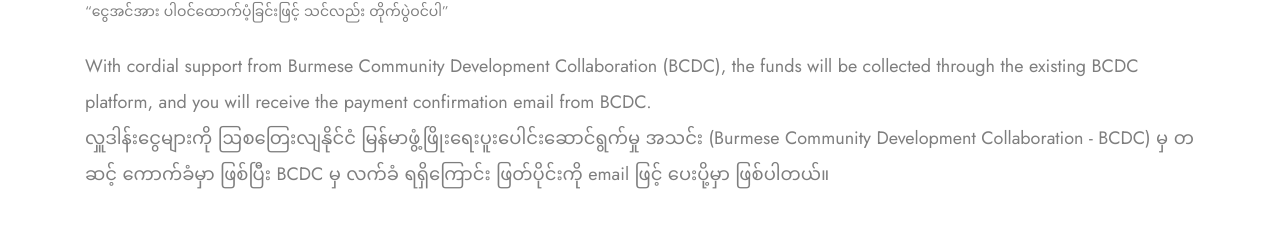
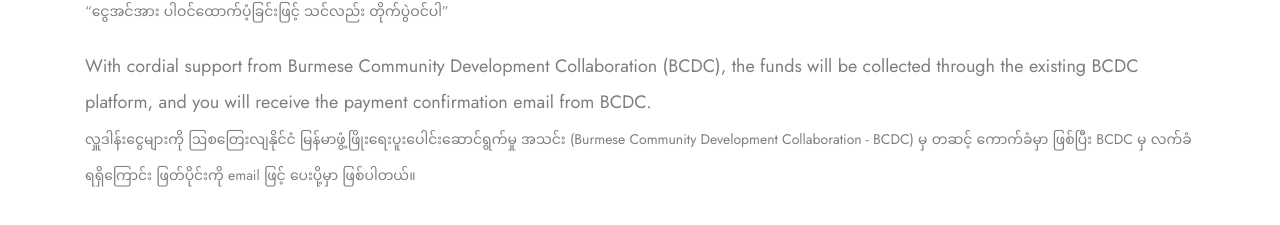
Before and after one commit to sandarma/ucs-alumni, a Next.js app: page / in a window 1280 px wide. Shown: the part 2219-2444 px from the top of the page. Built offline with nearby package versions, Linux system fonts and the light colour scheme.

Commit message:
just commit

```diff
--- a/pages/index.js
+++ b/pages/index.js
@@ -91,7 +91,9 @@ const HomeOne = () => {
             <p>
             With cordial support from Burmese Community Development Collaboration (BCDC), the funds will be collected through the existing BCDC platform, and you will receive the payment confirmation email from BCDC.
             <br/>
+            <span style={{fontSize: 14}}>
             လှူဒါန်းငွေများကို ဩစတြေးလျနိုင်ငံ မြန်မာဖွံ့ဖြိုးရေးပူးပေါင်းဆောင်ရွက်မှု အသင်း (Burmese Community Development Collaboration - BCDC) မှ တဆင့် ကောက်ခံမှာ ဖြစ်ပြီး BCDC မှ လက်ခံ ရရှိကြောင်း ဖြတ်ပိုင်းကို email ဖြင့် ပေးပို့မှာ ဖြစ်ပါတယ်။
+            </span>
             </p>
             <p>
               <Link href="https://www.userroll.com/site/register/t201jaf">
```
